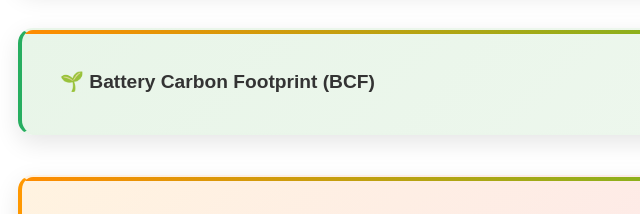
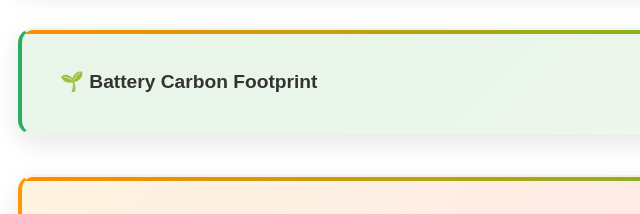
Before and after one commit to AUTOAI-CLOUD/EULER_30KW, a plain HTML site: page index.html in a window 1280 px wide. Shown: the part 924-1138 px from the top of the page, 62-702 px from the left. Drawn offline with Linux system fonts and the light colour scheme.

Commit message:
Update index.html

```diff
--- a/index.html
+++ b/index.html
@@ -543,7 +543,7 @@
             <!-- Carbon Footprint Section -->
             <div class="section carbon-footprint">
                 <div class="section-header">
-                    <span>🌱 Battery Carbon Footprint (BCF)</span>
+                    <span>🌱 Battery Carbon Footprint</span>
                     <span class="arrow" aria-hidden="true">
                         <svg width="18" height="18" viewBox="0 0 20 20"><polyline points="6 8 10 12 14 8" fill="none" stroke="#333" stroke-width="2" stroke-linecap="round" stroke-linejoin="round"/></svg>
                     </span>
```
